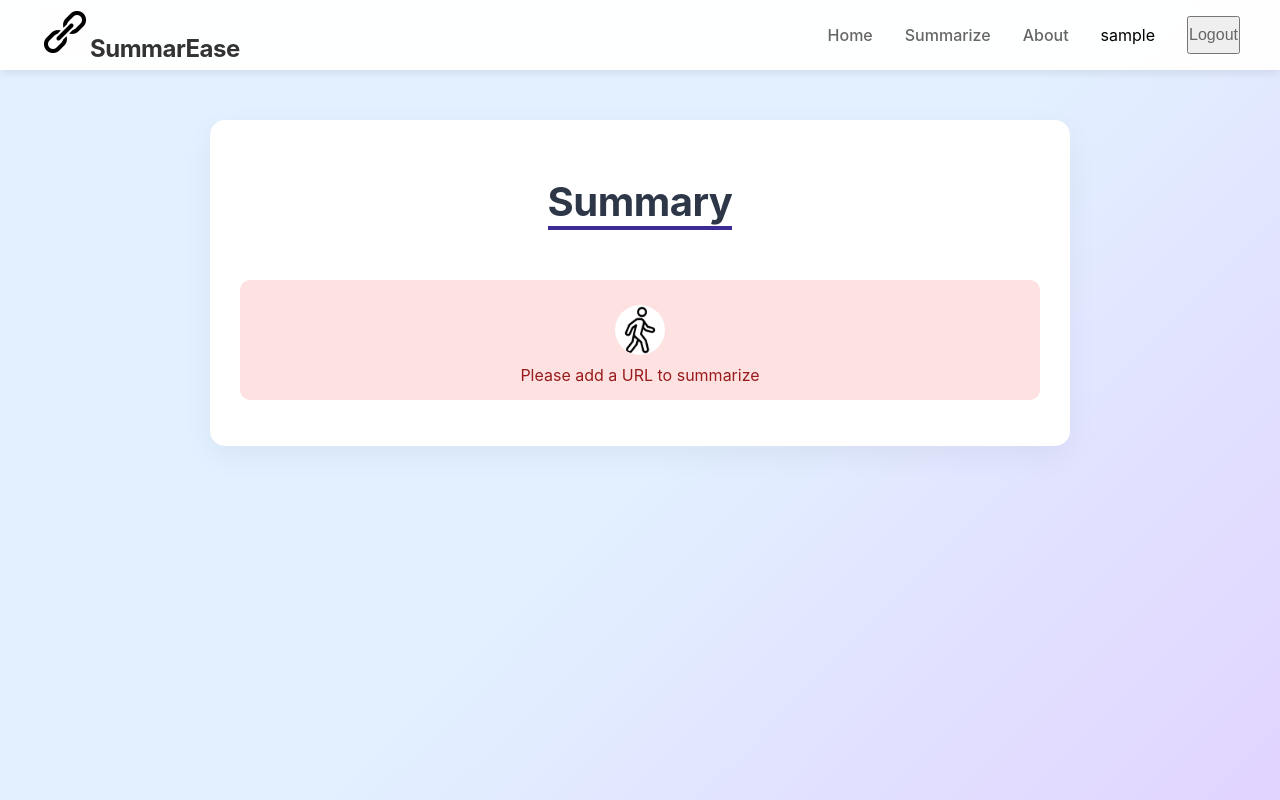
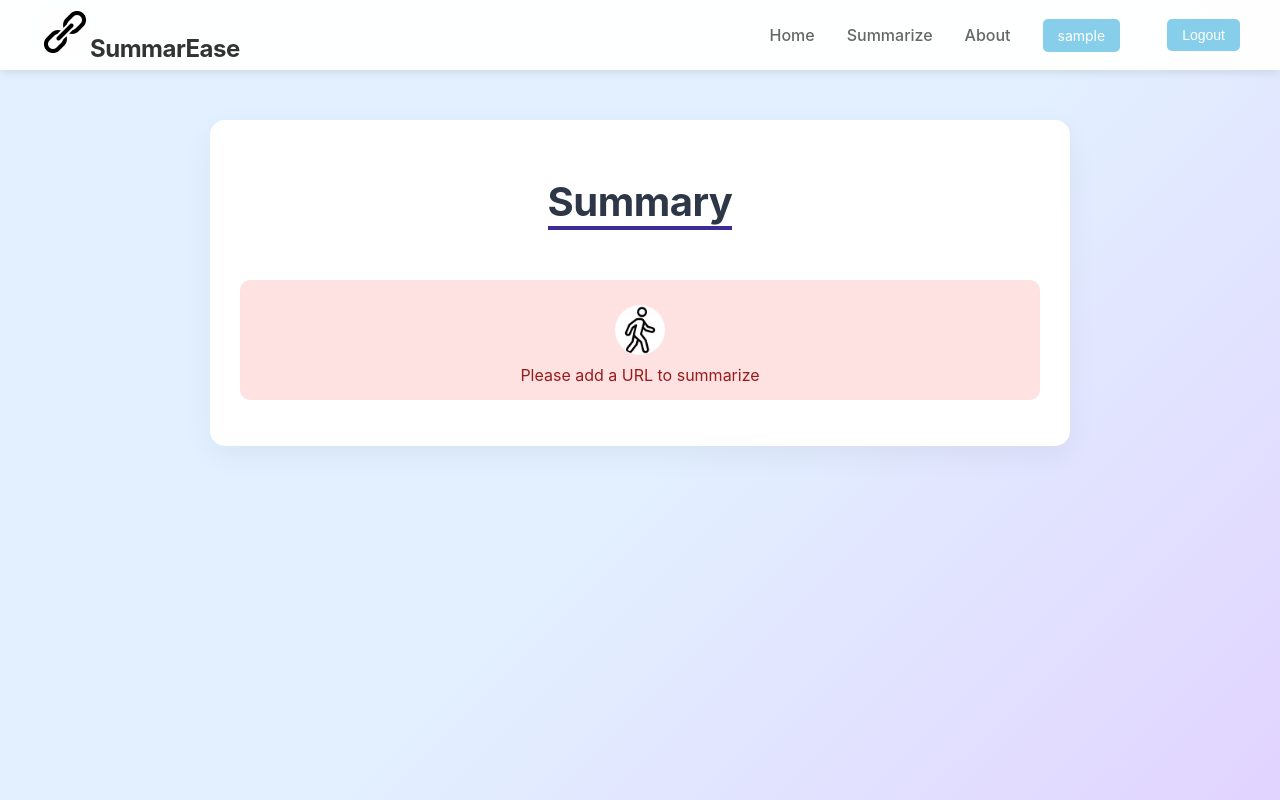
Before and after one commit to Deepikakolli4/SummarEase, a React (Create React App) app in the folder client/: page /summarize in a window 1280 px wide. Shown: the top 800 px of the page. Built offline with nearby package versions, Linux system fonts and the light colour scheme; no server answers; sample sign-in values are in the browser's storage.

Commit message:
adding login and signup

```diff
--- a/client/src/App.js
+++ b/client/src/App.js
@@ -1,3 +1,4 @@
+import React from 'react';
 import './App.css';
 import { BrowserRouter as Router, Routes, Route } from 'react-router-dom';
 import Home from './components/Home/home';
@@ -6,21 +7,32 @@ import NavBar from './components/NavBar/navbar';
 import About from './components/About/about';
 import Login from './components/Login/login';
 import Register from './components/Register/register';
+import { AuthProvider } from './contexts/AuthContex';
+import ProtectedRoute from './components/ProtectedRoute/ProtectedRoute';
 
 function App() {
   return (
     <Router>
+      <AuthProvider>
         <NavBar />
         <div className="App">
           <Routes>
             <Route path="/" element={<Home />} />
             <Route path="/home" element={<Home />} />
-          <Route path="/summarize" element={<Summarize />} />
+            <Route
+              path="/summarize"
+              element={
+                <ProtectedRoute>
+                  <Summarize />
+                </ProtectedRoute>
+              }
+            />
             <Route path="/about" element={<About />} />
-          <Route path ="/login" element={<Login />} />
-          <Route path = "/register" element={<Register/>} />
+            <Route path="/login" element={<Login />} />
+            <Route path="/register" element={<Register />} />
           </Routes>
         </div>
+      </AuthProvider>
     </Router>
   );
 }
--- a/client/src/components/Login/login.js
+++ b/client/src/components/Login/login.js
@@ -4,6 +4,7 @@ import "./login.css";
 import loginGif from "./login.gif";
 import doneGif from "./done.gif";
 import walkGif from "./Walk.gif";
+import { useAuth } from '../../contexts/AuthContex';
 
 const apiUrl = process.env.REACT_APP_API_URL;
 
@@ -15,6 +16,7 @@ const Login = () => {
   const [success, setSuccess] = useState(false);
   const [hasError, setHasError] = useState(false);
   const navigate = useNavigate();
+  const { login } = useAuth();
 
   const handleSubmit = async (e) => {
     e.preventDefault();
@@ -35,8 +37,8 @@ const Login = () => {
 
         if (response.ok) {
           setSuccess(true);
-          localStorage.setItem("username", data.username);
-          localStorage.setItem("accessToken", data.access_token); // ✅ Store token
+          localStorage.setItem("username",data.username);
+          login(data); // Use the context login function
           setTimeout(() => navigate("/home"), 2000);
         } else {
           setError(data.message || "Invalid credentials");
--- a/client/src/components/NavBar/navbar.css
+++ b/client/src/components/NavBar/navbar.css
@@ -14,6 +14,21 @@
 .navbar.scrolled {
   background: rgba(255, 255, 255, 0.98);
   box-shadow: 0 4px 20px rgba(0, 0, 0, 0.1);
+}
+.nav-user {
+  background-color: skyblue;
+  color: white;
+  border: none;
+  padding: 8px 15px;
+  border-radius: 5px;
+  margin-right: 15px ;
+  cursor: pointer;
+  font-size: 14px;
+  transition: background-color 0.3s ease;
+}
+
+.nav-user:hover {
+  border-bottom: 4px solid #3f2b96;
 }
 
 .navbar-container {
@@ -57,6 +72,16 @@
 
 .nav-link:hover {
   border-bottom: 4px solid #3f2b96;
+}
+.logout-button {
+  background-color: skyblue;
+  color: white;
+  border: none;
+  padding: 8px 15px;
+  border-radius: 5px;
+  cursor: pointer;
+  font-size: 14px;
+  transition: background-color 0.3s ease;
 }
 
 .nav-link::after {
--- a/client/src/components/NavBar/navbar.js
+++ b/client/src/components/NavBar/navbar.js
@@ -1,70 +1,59 @@
-import React, { useState, useEffect } from 'react';
-import { Link, useLocation, useNavigate } from 'react-router-dom';
-import './navbar.css';
-import linkgif from './link.gif';
+import React, { useState, useEffect } from "react";
+import { Link, useLocation, useNavigate } from "react-router-dom";
+import "./navbar.css";
+import linkgif from "./link.gif";
+import { useAuth } from '../../contexts/AuthContex';
 
 const NavBar = () => {
   const [isScrolled, setIsScrolled] = useState(false);
-  const [username, setUsername] = useState(localStorage.getItem("username") || "");
   const location = useLocation();
   const navigate = useNavigate();
+  const { username, isLoggedIn, logout } = useAuth();
 
   useEffect(() => {
     const handleScroll = () => {
       setIsScrolled(window.scrollY > 20);
     };
 
-    window.addEventListener('scroll', handleScroll);
-    return () => window.removeEventListener('scroll', handleScroll);
-  }, []);
-
-  useEffect(() => {
-    const handleStorageChange = () => {
-      setUsername(localStorage.getItem("username") || "");
-    };
-
-    window.addEventListener("storage", handleStorageChange);
-    return () => window.removeEventListener("storage", handleStorageChange);
+    window.addEventListener("scroll", handleScroll);
+    return () => window.removeEventListener("scroll", handleScroll);
   }, []);
 
   const handleLogout = () => {
-    localStorage.removeItem("username");
-    localStorage.removeItem("accessToken");
-    setUsername("");
-    navigate("/login");
+    logout();
   };
 
   const handleSummarizeClick = (e) => {
-    if (!username) {
+    if (!isLoggedIn) {
       e.preventDefault();
       navigate("/login");
     }
   };
 
   return (
-    <nav className={`navbar ${isScrolled ? 'scrolled' : ''}`}>
+    <nav className={`navbar ${isScrolled ? "scrolled" : ""}`}>
       <div className="navbar-container">
         <Link to="/" className="logo">
           <img src={linkgif} alt="logo" className="img" />
           SummarEase
         </Link>
         <div className="nav-links">
-          <Link to="/home" className={`nav-link ${location.pathname === '/home' ? 'active' : ''}`}>
+          <Link to="/home" className={`nav-link ${location.pathname === "/home" ? "active" : ""}`}>
             Home
           </Link>
           <Link to="/summarize" className="nav-link" onClick={handleSummarizeClick}>
             Summarize
           </Link>
-          <Link to="/about" className={`nav-link ${location.pathname === '/about' ? 'active' : ''}`}>
+          <Link to="/about" className={`nav-link ${location.pathname === "/about" ? "active" : ""}`}>
             About
           </Link>
-          {username && <span className="nav-user">{username}</span>} {/* Show username after About */}
-          {username ? (
+          {isLoggedIn && <span className="nav-user">{username}</span>}
+          {isLoggedIn ? (
             <button onClick={handleLogout} className="nav-link logout-button">
               Logout
             </button>
           ) : (
-            <Link to="/login" className={`nav-link ${location.pathname === '/login' ? 'active' : ''}`}>
+            <Link to="/login" className={`nav-link ${location.pathname === "/login" ? "active" : ""}`}>
               Login
             </Link>
           )}
--- /dev/null
+++ b/client/src/components/ProtectedRoute/ProtectedRoute.js
@@ -0,0 +1,15 @@
+import React from 'react';
+import { Navigate } from 'react-router-dom';
+import { useAuth } from '../../contexts/AuthContex';
+
+const ProtectedRoute = ({ children }) => {
+  const { isLoggedIn } = useAuth();
+
+  if (!isLoggedIn) {
+    return <Navigate to="/login" />;
+  }
+
+  return children;
+};
+
+export default ProtectedRoute;
--- /dev/null
+++ b/client/src/contexts/AuthContex.js
@@ -0,0 +1,63 @@
+import React, { createContext, useState, useEffect, useContext } from 'react';
+import { useNavigate } from 'react-router-dom';
+
+
+const AuthContext = createContext();
+
+
+export const useAuth = () => {
+  return useContext(AuthContext);
+};
+
+
+export const AuthProvider = ({ children }) => {
+  const [username, setUsername] = useState(localStorage.getItem("username") || "");
+  const [isLoggedIn, setIsLoggedIn] = useState(!!localStorage.getItem("username"));
+  const navigate = useNavigate();
+
+
+  useEffect(() => {
+    setIsLoggedIn(!!username);
+  }, [username]);
+
+
+  useEffect(() => {
+    const handleStorageChange = () => {
+      const storedUsername = localStorage.getItem("username");
+      setUsername(storedUsername || "");
+      setIsLoggedIn(!!storedUsername);
+    };
+
+    window.addEventListener("storage", handleStorageChange);
+    return () => window.removeEventListener("storage", handleStorageChange);
+  }, []);
+
+
+  const login = (userData) => {
+    localStorage.setItem("username", userData.username);
+    localStorage.setItem("accessToken", userData.access_token);
+    setUsername(userData.username);
+    setIsLoggedIn(true);
+  };
+
+  const logout = () => {
+    localStorage.removeItem("username");
+    localStorage.removeItem("accessToken");
+    setUsername("");
+    setIsLoggedIn(false);
+    navigate("/login");
+  };
+
+  const value = {
+    username,
+    isLoggedIn,
+    login,
+    logout
+  };
+
+  return (
+    <AuthContext.Provider value={value}>
+      {children}
+    </AuthContext.Provider>
+  );
+};
```
Also changed, not shown: 2 other files (tests, documents, lock files or other folders). Lines whose indentation alone changed are shown as unchanged.
